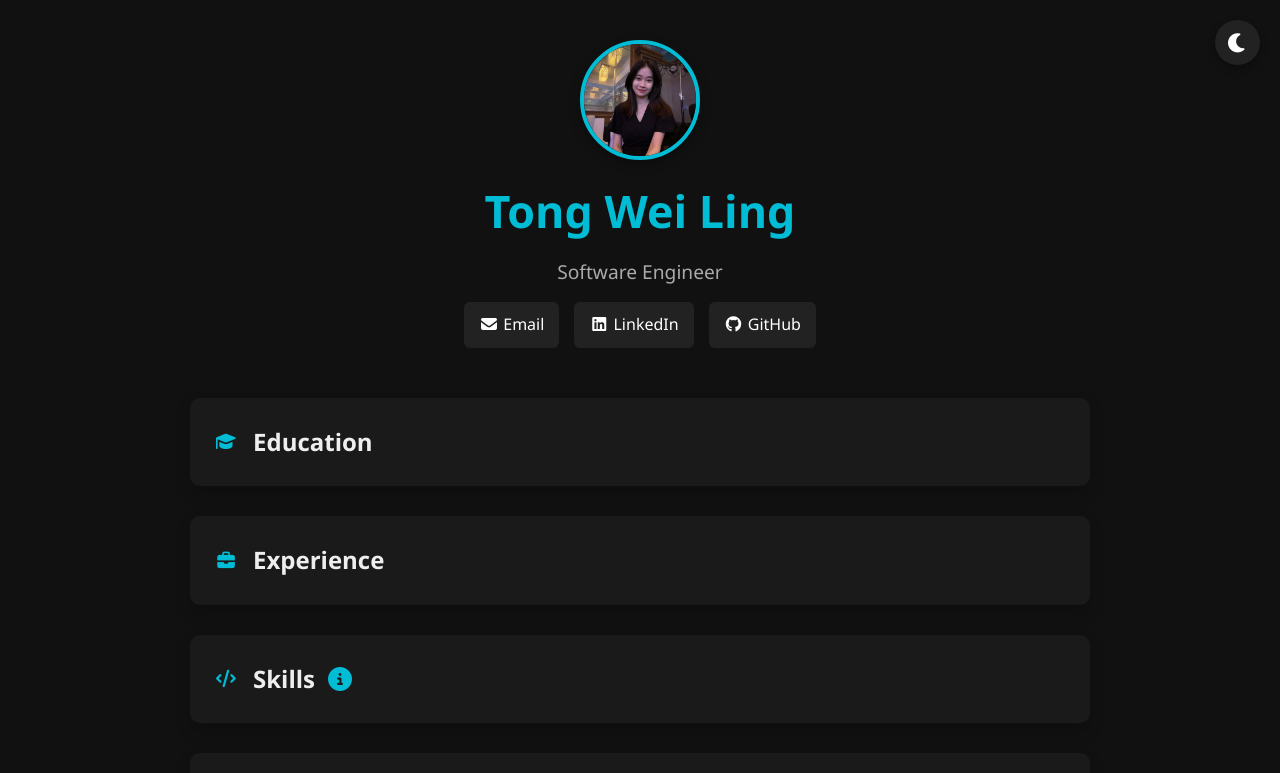
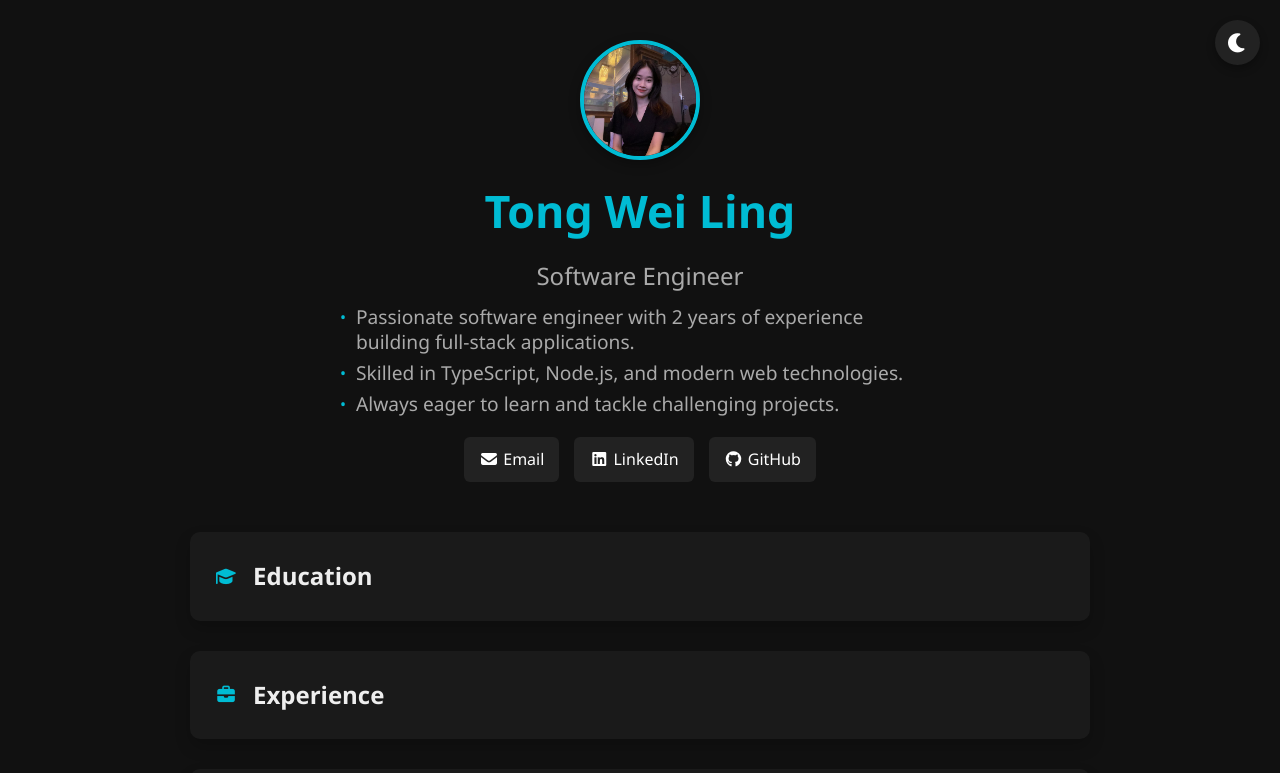
Before and after one commit to crackerskr/CV, a website built with Vite: page index.html in a window 1280 px wide. Shown: the top 773 px of the page. Built offline with nearby package versions, Linux system fonts and the light colour scheme.

Commit message:
Updated profile section and README.md

```diff
--- a/index.html
+++ b/index.html
@@ -23,6 +23,7 @@
             </div>
             <h1 id="profile-name"></h1>
             <p id="profile-title"></p>
+            <div class="profile-bio" id="profile-bio"></div>
             <div class="links" id="profile-links"></div>
         </section>
 
--- a/public/styles/style-light.css
+++ b/public/styles/style-light.css
@@ -179,6 +179,37 @@ body.light-theme #profile-img {
   border: 4px solid #0077cc; /* light theme accent */
 }
 
+#profile-title {
+  font-size: 1.5rem;      /* bigger than bio */
+  margin-top: 10px;
+  color: #aaa;
+  font-weight: 500;
+}
+
+#profile-bio {
+  font-size: 0.8rem;
+  color: #ccc;
+  margin: 10px auto 20px; /* auto left/right centers the div */
+  max-width: 600px;       /* optional: prevent it from being too wide */
+  line-height: 1.3;
+  text-align: left;
+}
+
+#profile-bio p {
+  margin: 6px 0;
+  position: relative;
+  padding-left: 16px;
+}
+
+/* Add a small colored bullet for each line */
+#profile-bio p::before {
+  content: "•";
+  position: absolute;
+  left: 0;
+  color: #00bcd4; /* accent color */
+  font-size: 1rem;
+  line-height: 1.6;
+}
 
 /* Skills header wrapper */
 .skills-header-wrapper {
--- a/public/styles/style.css
+++ b/public/styles/style.css
@@ -178,6 +178,38 @@ body.light-theme #profile-img {
   border: 4px solid #0077cc; /* light theme accent */
 }
 
+#profile-title {
+  font-size: 1.5rem;      /* bigger than bio */
+  margin-top: 10px;
+  color: #aaa;
+  font-weight: 500;
+}
+
+#profile-bio {
+  font-size: 0.8rem;
+  color: #ccc;
+  margin: 10px auto 20px; /* auto left/right centers the div */
+  max-width: 600px;       /* optional: prevent it from being too wide */
+  line-height: 1.3;
+  text-align: left;
+}
+
+#profile-bio p {
+  margin: 6px 0;
+  position: relative;
+  padding-left: 16px;
+}
+
+/* Add a small colored bullet for each line */
+#profile-bio p::before {
+  content: "•";
+  position: absolute;
+  left: 0;
+  color: #00bcd4; /* accent color */
+  font-size: 1rem;
+  line-height: 1.6;
+}
+
 /* Skills header wrapper */
 .skills-header-wrapper {
   display: flex;
@@ -279,4 +311,4 @@ body.light-theme #profile-img {
 @keyframes fadeInUp {
   from { opacity: 0; transform: translateY(30px); }
   to { opacity: 1; transform: translateY(0); }
-}
+  }
--- a/src/components/renderer.js
+++ b/src/components/renderer.js
@@ -107,8 +107,23 @@ export function renderProfile() {
   document.getElementById("profile-name").innerText = profile.name;
   document.getElementById("profile-title").innerText = profile.title;
 
+  // Set profile bio
+  const bioContainer = document.getElementById("profile-bio");
+  bioContainer.innerHTML = ""; // clear previous content
+
+  if (Array.isArray(profile.bio)) {
+    profile.bio.forEach(line => {
+      const p = document.createElement("p");
+      p.innerText = line;
+      bioContainer.appendChild(p);
+    });
+  } else {
+    bioContainer.innerText = profile.bio;
+  }
+
+  // Set contacts
   const linkContainer = document.getElementById("profile-links");
-
+  linkContainer.innerHTML = "";
   profile.contacts.forEach(contact => {
     const a = document.createElement("a");
     a.href = contact.link;
--- a/src/data/profile.js
+++ b/src/data/profile.js
@@ -1,6 +1,11 @@
 export const profile = {
   name: "Tong Wei Ling",
   title: "Software Engineer",
+  bio: [
+    "Passionate software engineer with 2 years of experience building full-stack applications.",
+    "Skilled in TypeScript, Node.js, and modern web technologies.",
+    "Always eager to learn and tackle challenging projects."
+  ],
   image: `${import.meta.env.BASE_URL}images/profile.jpeg`,
   contacts: [
     {
```
Also changed, not shown: README.md.
